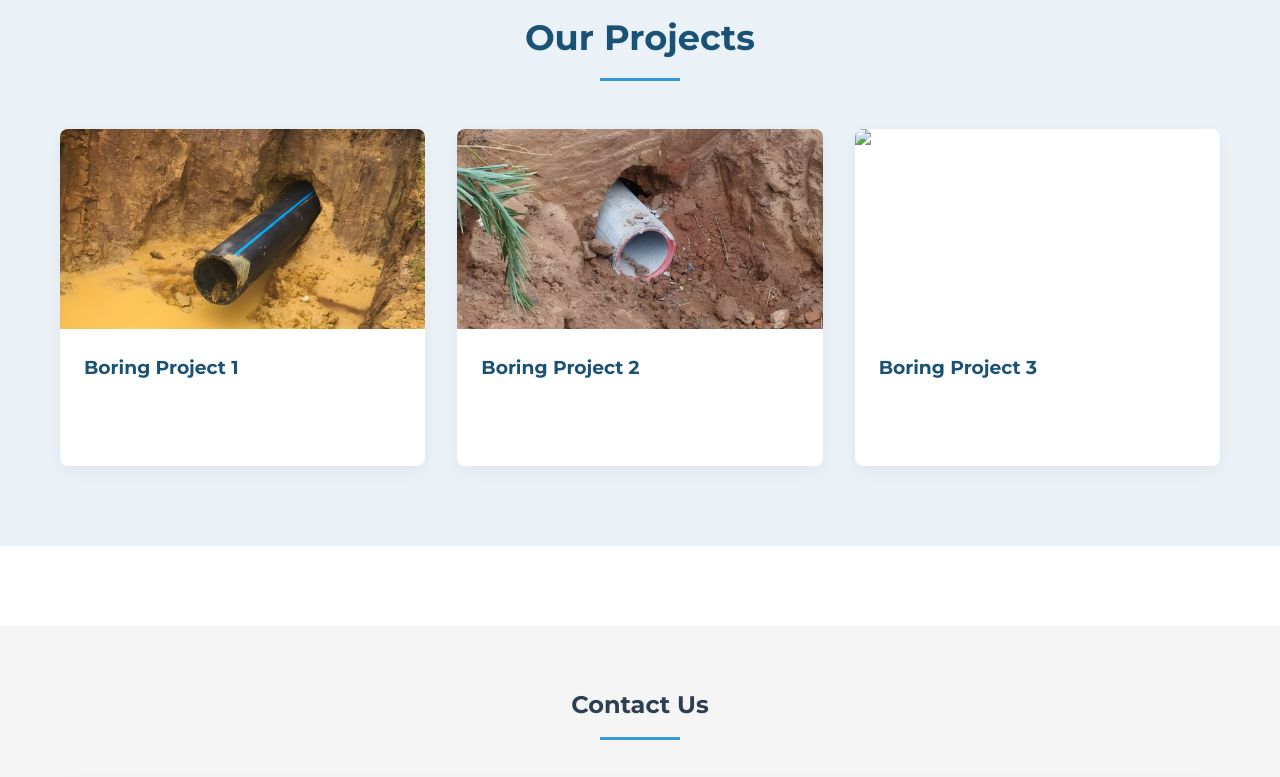
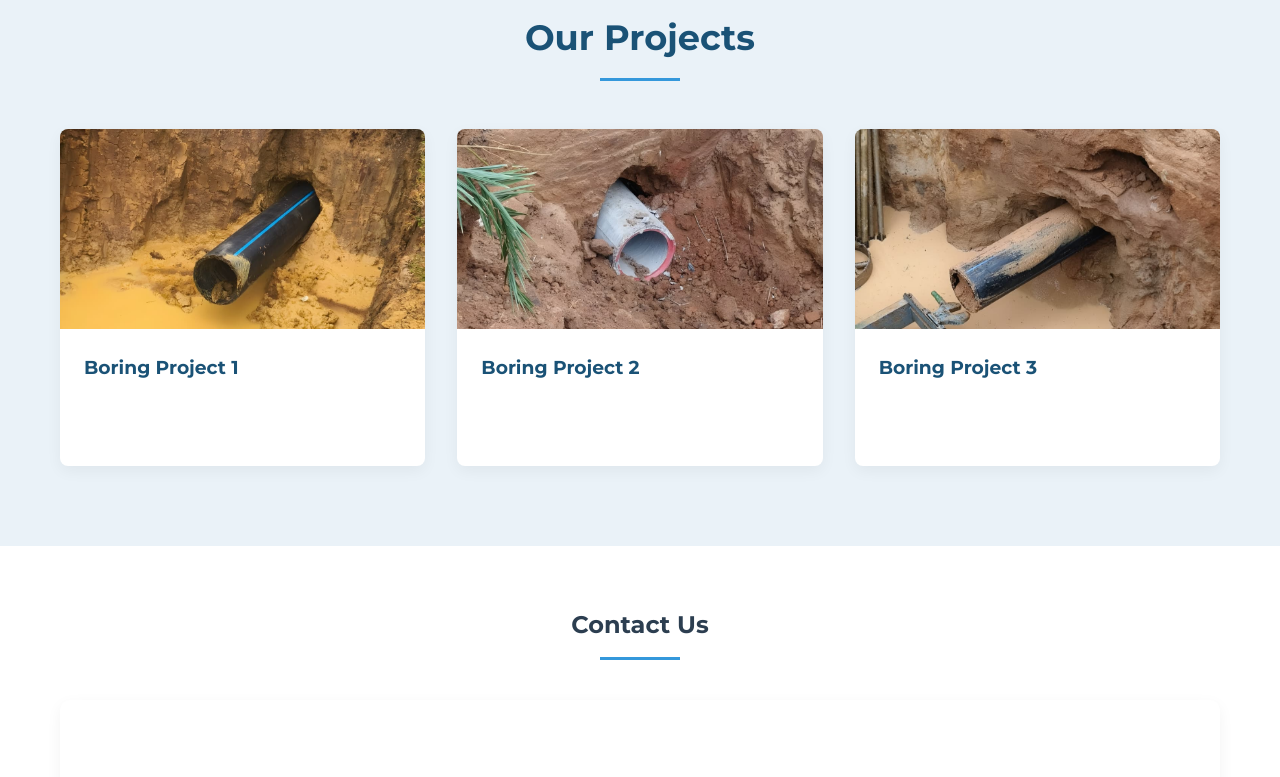
Before and after one commit to vananisandipbhai2/piyushboring.official, a plain HTML site: page index.html in a window 1280 px wide. Shown: the part 3240-4017 px from the top of the page. Drawn offline with Linux system fonts and the light colour scheme.

Commit message:
Update index.html

```diff
--- a/index.html
+++ b/index.html
@@ -796,7 +796,7 @@
             </div>
             <div class="project-card">
                 <div class="project-image">
-                    <img src="project/project3.jpg.jpg" alt="Boring Project 3">
+                    <img src="project/project3.jpg" alt="Boring Project 3">
                 </div>
                 <div class="project-info">
                     <h3>Boring Project 3</h3>
@@ -805,7 +805,6 @@
             </div>
         </div>
     </div>
-</section>
     </section>
     <!-- Contact Section -->
     <section id="contact">
```
